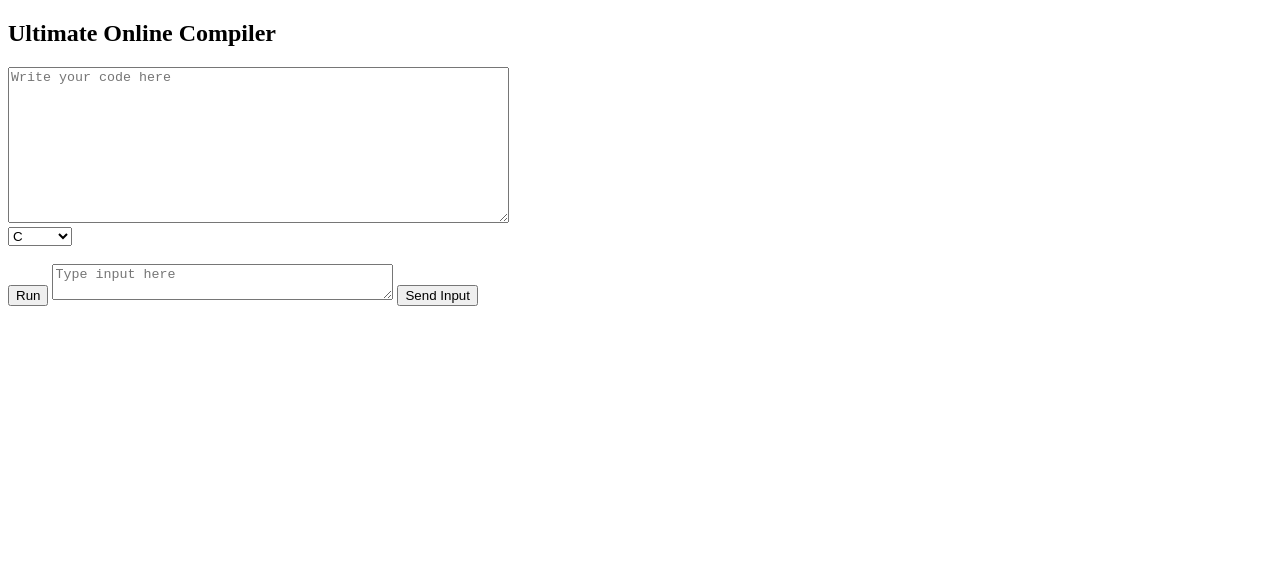
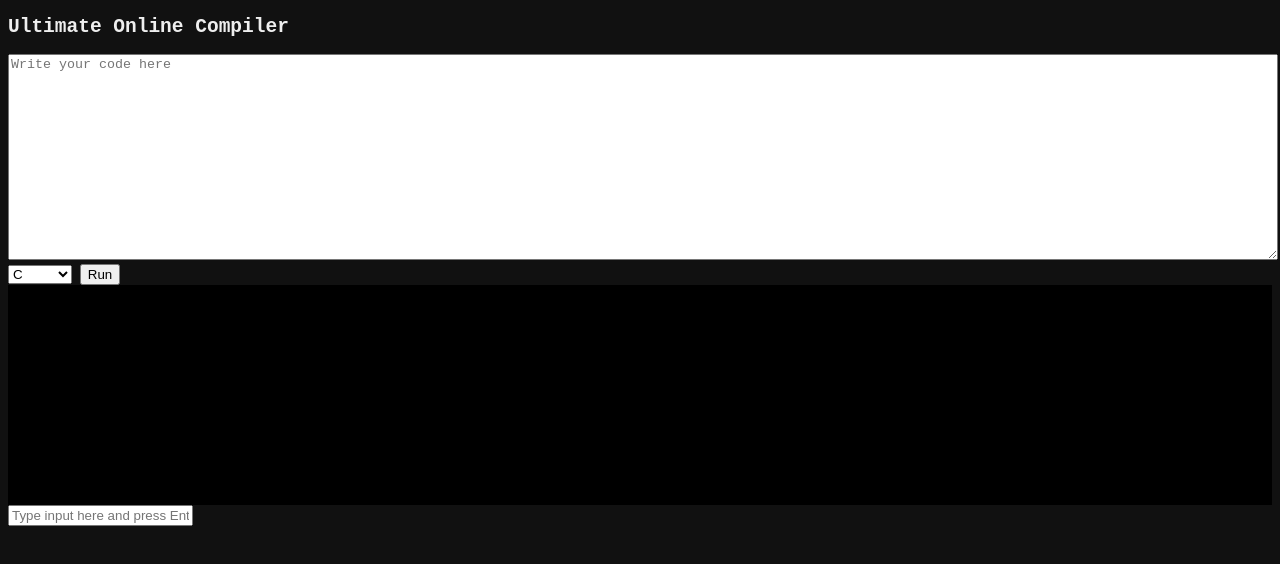
Before and after one commit to venugopal999/online-compiler, a plain HTML site: page frontend/index.html in a window 1280 px wide. Drawn offline with Linux system fonts and the light colour scheme.

Commit message:
Update index.html

```diff
--- a/frontend/index.html
+++ b/frontend/index.html
@@ -2,30 +2,28 @@
 <html>
 <head>
   <title>Interactive Online Compiler</title>
+  <style>
+    body { font-family: monospace; background: #111; color: #eee; }
+    #editor { width: 100%; height: 200px; }
+    #terminal { background: #000; color: #0f0; padding: 10px; height: 200px; overflow-y: auto; }
+    #terminal input { background: #000; color: #0f0; border: none; width: 100%; }
+  </style>
 </head>
 <body>
   <h2>Ultimate Online Compiler</h2>
 
-  <!-- Code editor -->
-  <textarea id="code" rows="10" cols="60" placeholder="Write your code here"></textarea><br>
+  <textarea id="editor" placeholder="Write your code here"></textarea><br>
 
-  <!-- Language selector -->
   <select id="language">
     <option value="c">C</option>
     <option value="cpp">C++</option>
     <option value="python">Python</option>
     <option value="java">Java</option>
-  </select><br><br>
-
-  <!-- Run button -->
+  </select>
   <button onclick="runCode()">Run</button>
 
-  <!-- Input box for interactive stdin -->
-  <textarea id="input" rows="2" cols="40" placeholder="Type input here"></textarea>
-  <button onclick="sendInput()">Send Input</button><br><br>
-
-  <!-- Output area -->
-  <pre id="output"></pre>
+  <div id="terminal"></div>
+  <input id="consoleInput" placeholder="Type input here and press Enter">
 
   <script src="script.js"></script>
 </body>
```
